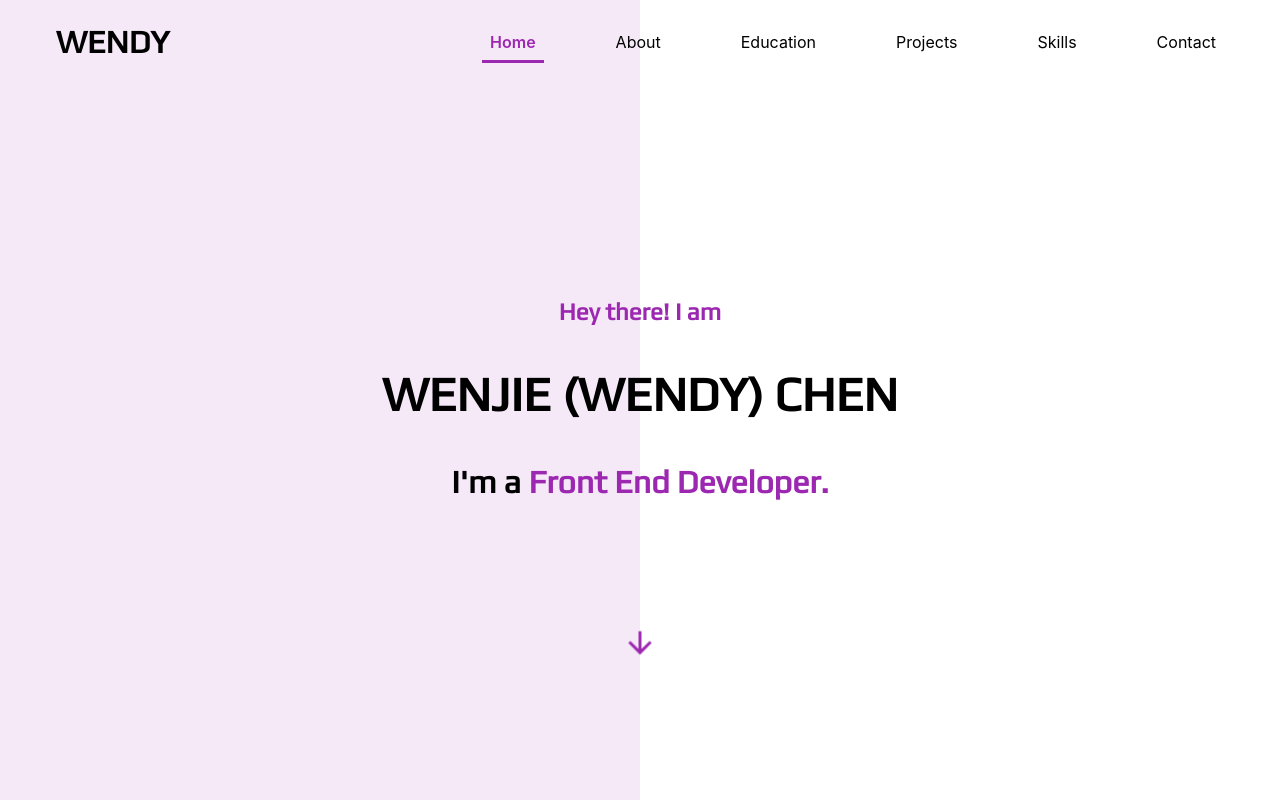
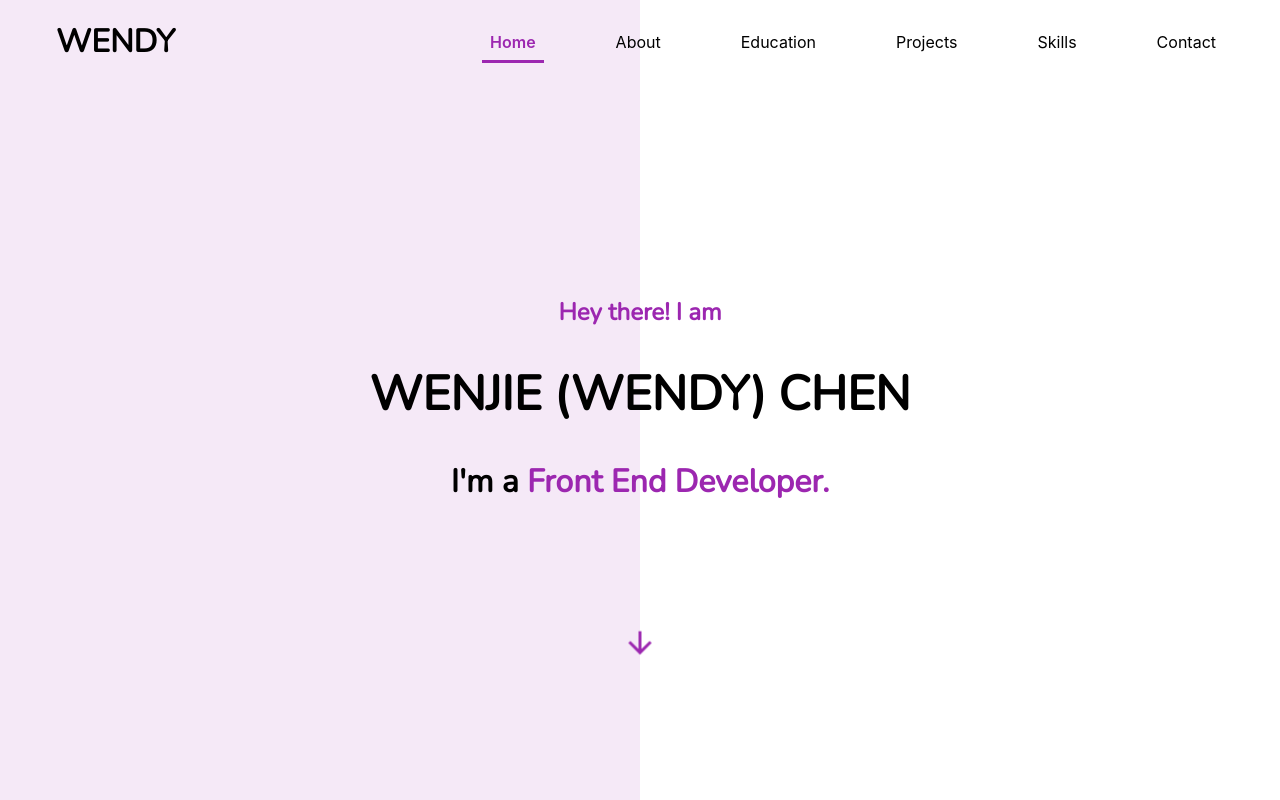
Before and after one commit to WendyChenj/My-Portfolio, a React (Create React App) app: page / in a window 1280 px wide. Shown: the top 800 px of the page. Built offline with nearby package versions, Linux system fonts and the light colour scheme; grey boxes are pictures that could not be loaded.

Commit message:
fonts changed to Nunito

```diff
--- a/public/index.html
+++ b/public/index.html
@@ -15,6 +15,7 @@
       user's mobile device or desktop. See https://developers.google.com/web/fundamentals/web-app-manifest/
     -->
     <link rel="manifest" href="%PUBLIC_URL%/manifest.json" />
+    <link href="https://fonts.googleapis.com/css2?family=Nunito&display=swap" rel="stylesheet">
     <link href="https://fonts.googleapis.com/css2?family=Play&display=swap" rel="stylesheet">
     <!--
       Notice the use of %PUBLIC_URL% in the tags above.
--- a/src/components/Home/Home.js
+++ b/src/components/Home/Home.js
@@ -12,10 +12,10 @@ const Home = () => {
             <div className='home-overlay'></div>
             <Container maxWidth='md' className='home-intro-container'>
                 <Typography variant={windowWidth > 600 ? 'h5': 'h6'} align='center' color='primary' style={{fontWeight: '900', padding: '18px'}}>Hey there! I am</Typography>
-                <Typography variant={windowWidth > 600 ? 'h3': 'h4'} align='center' style={{fontWeight: '900', padding: '20px'}}>
+                <Typography variant={windowWidth > 600 ? 'h3': 'h4'} align='center' style={{padding: '20px'}}>
                     {windowWidth > 400 ? 'WENJIE (WENDY) CHEN' : 'WENDY CHEN'}
                 </Typography>
-                <Typography variant={windowWidth > 600 ? 'h4': 'h5'} align='center' style={{fontWeight: '800', padding: '20px'}}>I'm a <span style={{ color: '#9c27b0'}} className='home-front-end'>Front End Developer.</span></Typography>
+                <Typography variant={windowWidth > 600 ? 'h4': 'h5'} align='center' style={{padding: '20px'}}>I'm a <span style={{ color: '#9c27b0'}} className='home-front-end'>Front End Developer.</span></Typography>
             </Container>
             <div className='home-arrow-container'>
                 <ArrowDownwardIcon color='primary' fontSize='large' className='arrow-down-icon' />
--- a/src/index.js
+++ b/src/index.js
@@ -17,6 +17,7 @@ const theme = createMuiTheme({
   },
   typography: {
     fontFamily: [
+      'Nunito',
       'Play',
       'Roboto',
       'sans-serif',
@@ -25,21 +26,23 @@ const theme = createMuiTheme({
 
     body1: {
       fontSize: '16px',
+      fontWeight: '400'
     },
     h6: {
-      fontSize: '1.25rem'
+      fontSize: '1.25rem',
+      fontWeight: '600'
     },
     h5: {
-      fontSize: '1.5rem'
+      fontSize: '1.5rem',
+      fontWeight: '700',
     },
     h4: {
-      fontSize: '2.0rem'
+      fontSize: '2.0rem',
+      fontWeight: '800'
     },
     h3: {
-      fontSize: '3rem'
-    },
-    h2: {
-      fontSize: '3.75rem'
+      fontSize: '3rem',
+      fontWeight: '900'
     },
   },
 });
```
